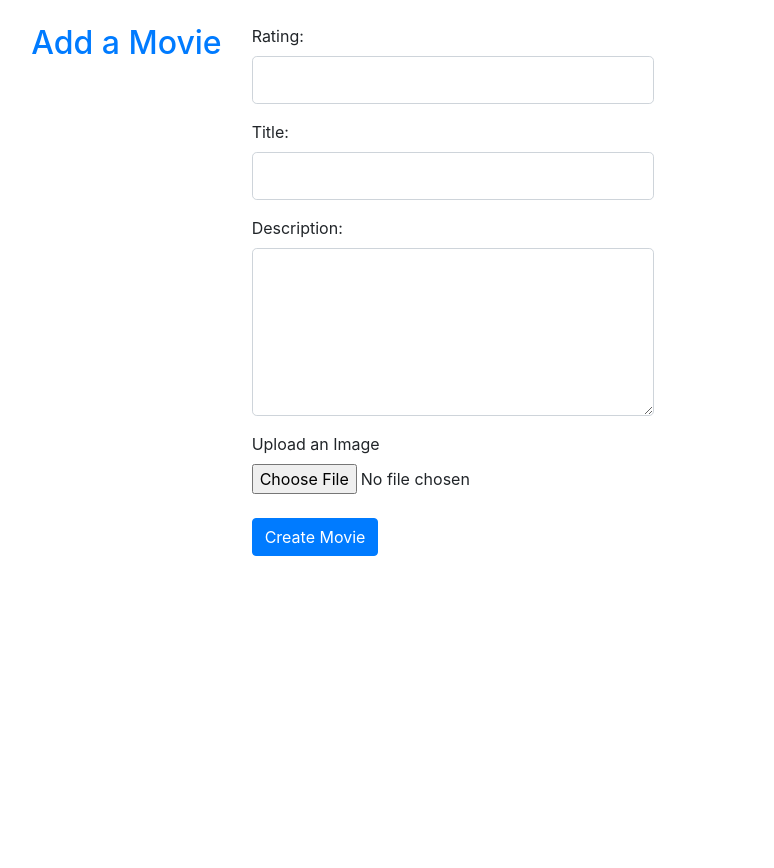
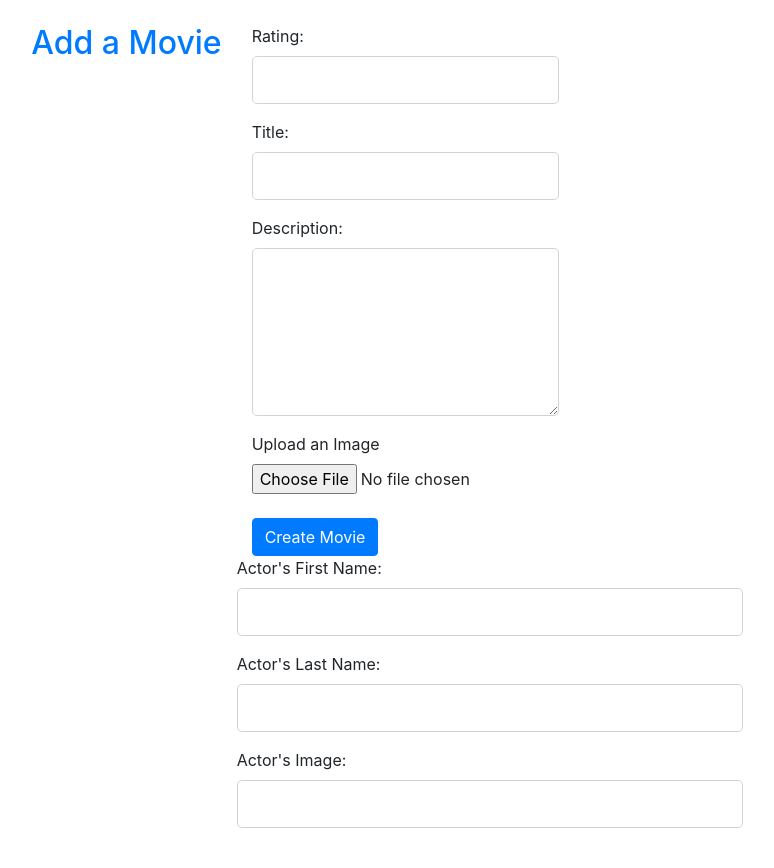
Before and after one commit to Carlos333AM/group_project_2022, a Flask app: template flask_app/templates/create_movie.html in a window 1280 px wide. Shown: the part 56-924 px from the top of the page, without its empty margins (174-948 px from the left). Before the commit the page ends 612 px from the top, so only its background shows below. Run offline with Flask 2, Linux system fonts and the light colour scheme; the template is opened without the code that fills it, so the values that code supplies are empty; some libraries are stand-ins or nearby versions.

Commit message:
added a starting point for many to many for movies with actors along with several other changes

```diff
--- a/flask_app/config/mysqlconnection.py
+++ b/flask_app/config/mysqlconnection.py
@@ -6,7 +6,7 @@ class MySQLConnection:
         # change the user and password as needed
         connection = pymysql.connect(host = 'localhost',
                                     user = 'root',
-                                    password = 'rootroot',
+                                    password = 'rootROOT',
                                     db = db,
                                     charset = 'utf8mb4',
                                     cursorclass = pymysql.cursors.DictCursor,
--- a/flask_app/controllers/movie_controller.py
+++ b/flask_app/controllers/movie_controller.py
@@ -3,7 +3,7 @@ from flask import render_template, redirect, session, request, flash, url_for
 import os
 from werkzeug.utils import secure_filename
 
-UPLOAD_FOLDER = '/Users/mikaylathomas/Desktop/group_project_2022/flask_app/static/images'
+UPLOAD_FOLDER = '/Users/carlosamezcuajr/Desktop/group_project_2022/flask_app/static/images'
 ALLOWED_EXTENSIONS = {'txt', 'pdf', 'png', 'jpg', 'jpeg', 'gif'}
 app.config['UPLOAD_FOLDER'] = UPLOAD_FOLDER
 
--- a/flask_app/models/user_model.py
+++ b/flask_app/models/user_model.py
@@ -64,7 +64,10 @@ class User:
     def get_by_id(cls,data):
         query = "SELECT * FROM users WHERE id = %(id)s;"
         results = connectToMySQL(cls.db_name).query_db(query,data)
-        return cls(results[0])
+        if len(results) >= 1:
+            return cls(results[0])
+        else:
+            users = []
 
     #Validation for register
     @staticmethod
--- a/flask_app/templates/create_movie.html
+++ b/flask_app/templates/create_movie.html
@@ -30,6 +30,7 @@
         {% endwith %}
 
         <div class="d-flex justify-content-between col-8">
+            <div class="create_movie_row">
                 <div class="col-8">
                     <div class="form-group">
                         <label for="rating">Rating:</label>
@@ -50,6 +51,21 @@
                     <br>
                     <input type="submit" value="Create Movie" class="btn btn-primary">
                 </div>
+                <div>
+                    <div class="form-group">
+                        <label for="title">Actor's First Name:</label>
+                        <input type="text" name="title" class="form-control form-control-lg">
+                    </div>
+                    <div class="form-group">
+                        <label for="title">Actor's Last Name:</label>
+                        <input type="text" name="title" class="form-control form-control-lg">
+                    </div>
+                    <div class="form-group">
+                        <label for="title">Actor's Image:</label>
+                        <input type="text" name="title" class="form-control form-control-lg">
+                    </div>
+                </div>
+            </div>
         </div>
     </form>
 
--- a/flask_app/templates/movie_profile.html
+++ b/flask_app/templates/movie_profile.html
@@ -33,7 +33,6 @@
             <input type="hidden" name="movie_id" value="{{movie.id}}">
             <input id="comment_button" type="submit" value="Post">
         </div>
-
     </form>
 
     <!-- Comments should appear here -->
```
Also changed, not shown: flask_app/controllers/actor_controller.py (added, +12 -0 lines), flask_app/models/actor_model.py (+7 -1 lines), flask_app/models/movie_model.py (+20 -2 lines), group_project_carlos_sql.sql (+12 -0 lines), flask_app/static/images/Group_Project_Logo.png (added), flask_app/static/images/Jack_Frost_Movie_Thumbnail.jpeg (added), flask_app/static/images/Sand_Lot.jpeg (added), 5 other files. Lines whose indentation alone changed are shown as unchanged.
